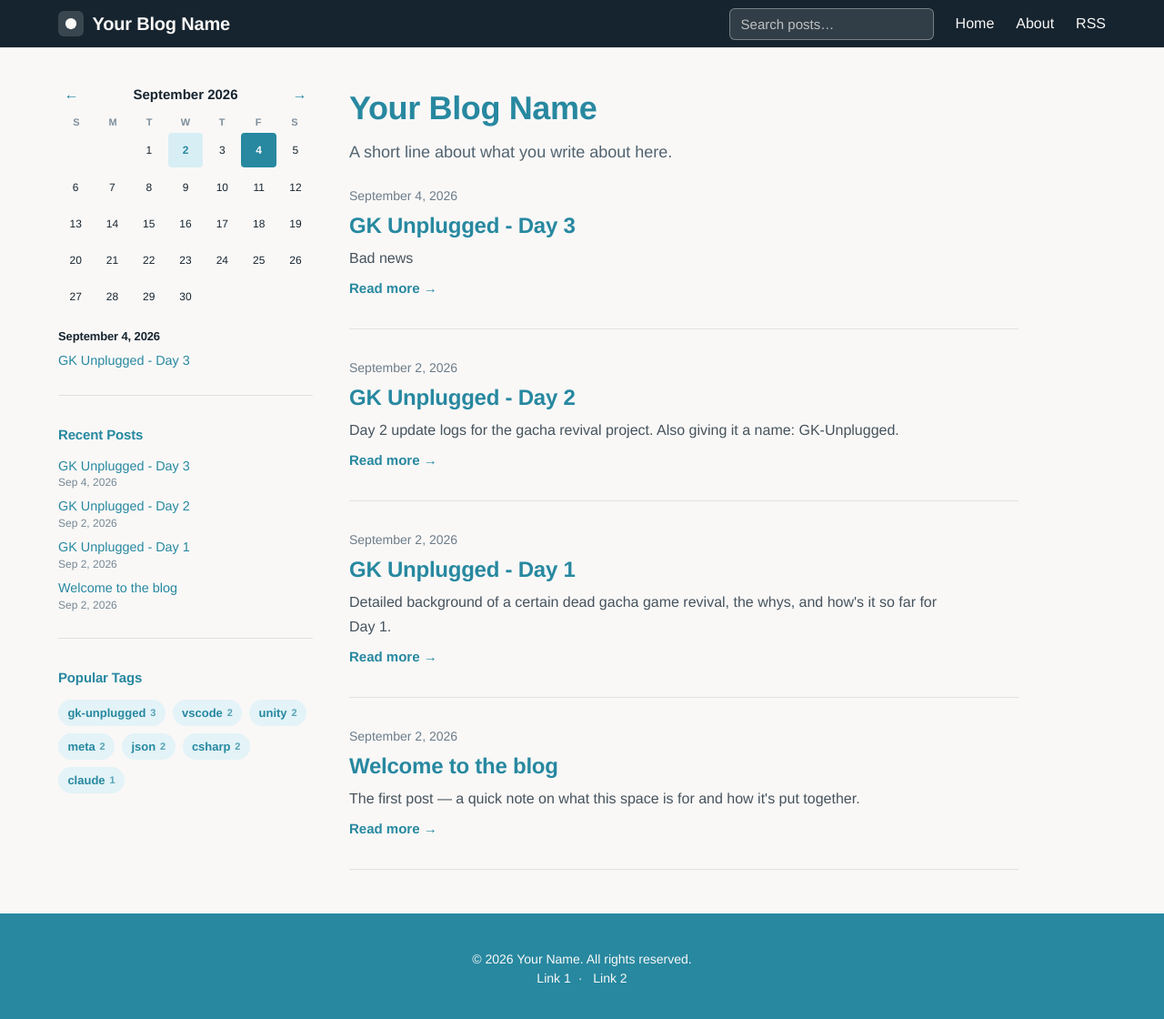
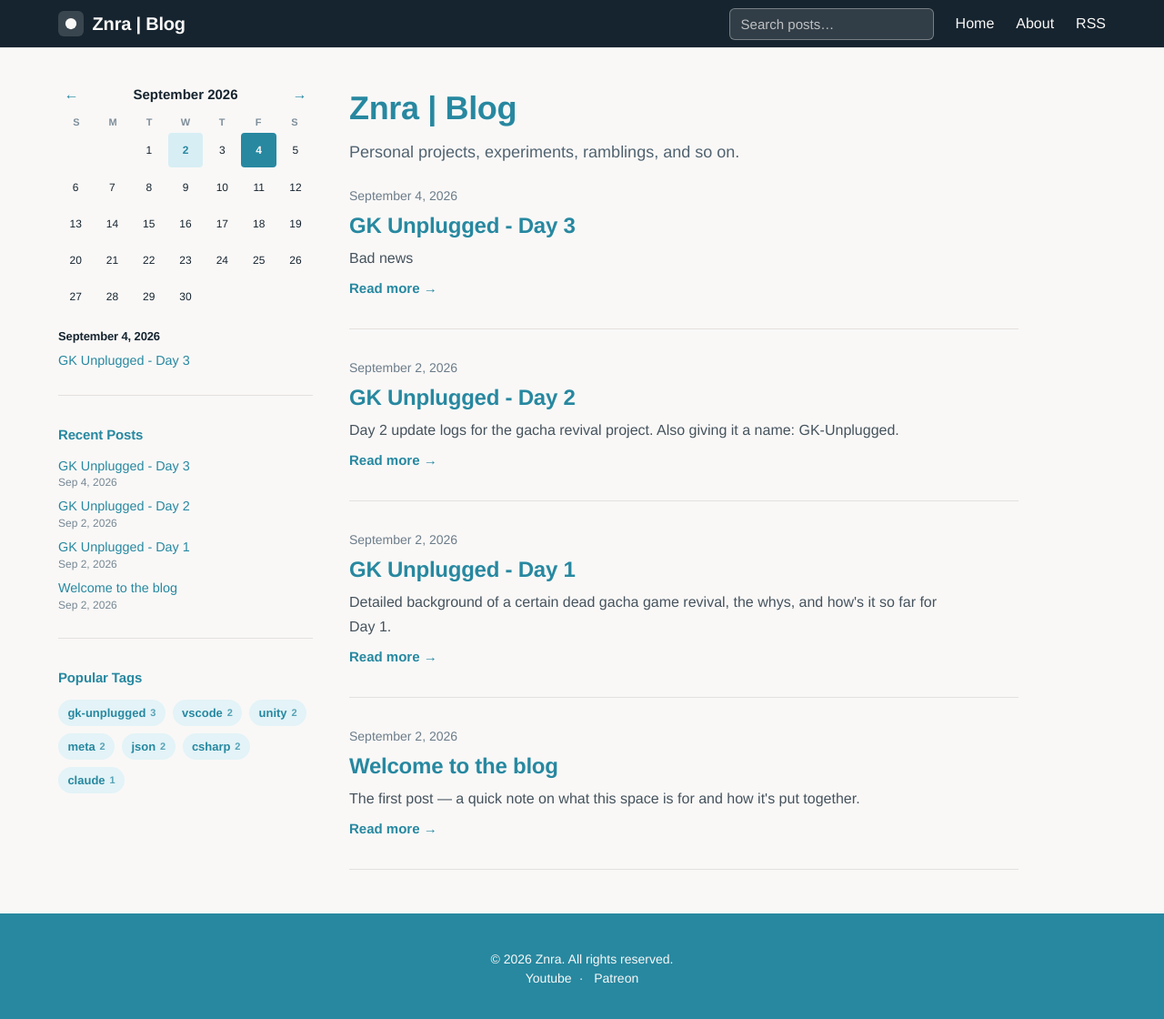
Before and after one commit to znraznra/znraznra.github.io, a Jekyll site: the page built from index.html, in a window 1280 px wide and 1126 px high. Shown: the top 1120 px of the window at 91% size. Built offline with Jekyll 4.4.1, drawn with Linux system fonts in a browser that asks for light colours.

Commit message:
Update _config.yml

```diff
--- a/_config.yml
+++ b/_config.yml
@@ -1,23 +1,23 @@
 # ------------------------------------------------------------------
 # Site settings — edit these
 # ------------------------------------------------------------------
-title: "Your Blog Name"
-description: "A short line about what you write about here."
-url: "https://yourdomain.com"     # your Porkbun domain, no trailing slash
+title: "Znra | Blog"
+description: "Personal projects, experiments, ramblings, and so on."
+url: "https://blog.znra.fyi"     # your Porkbun domain, no trailing slash
 baseurl: ""                        # leave blank unless served from a subpath
-author: "Your Name"
-github_username: "yourusername"
-github_repo: "your-repo"
+author: "Znra"
+github_username: "znraznra"
+github_repo: "znraznra.github.io"
 
 # Shown as a row of links in the footer — name each one however you like,
 # add or remove entries freely, point them wherever you want (social
 # profiles, an email link via "mailto:you@yourdomain.com", your RSS feed
 # at "/feed.xml", etc.).
 footer_links:
-  - name: "Link 1"
-    url: "https://example.com"
-  - name: "Link 2"
-    url: "https://example.com"
+  - name: "Youtube"
+    url: "https://youtube.com/@mellyexe"
+  - name: "Patreon"
+    url: "https://patreon.com/mellyexe"
 
 # ------------------------------------------------------------------
 # Build settings — leave as-is unless you know why you're changing it
```
